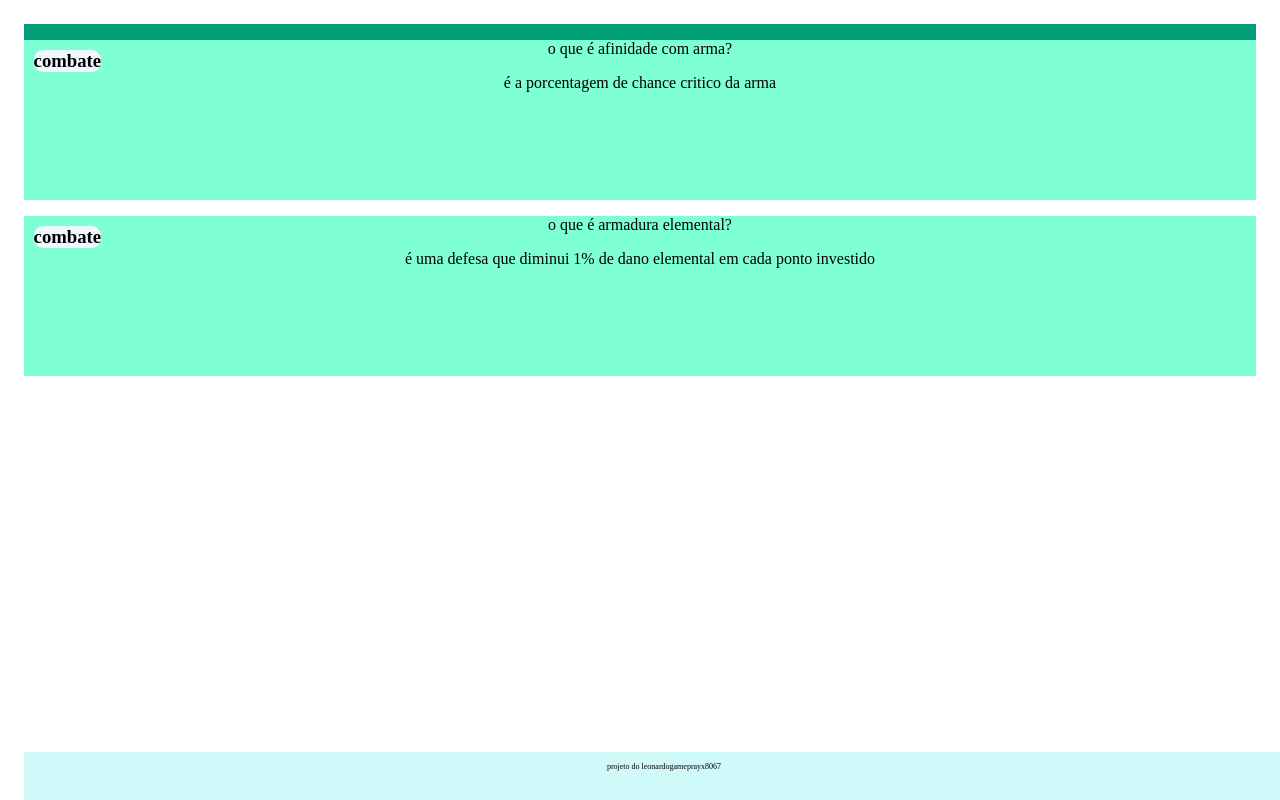
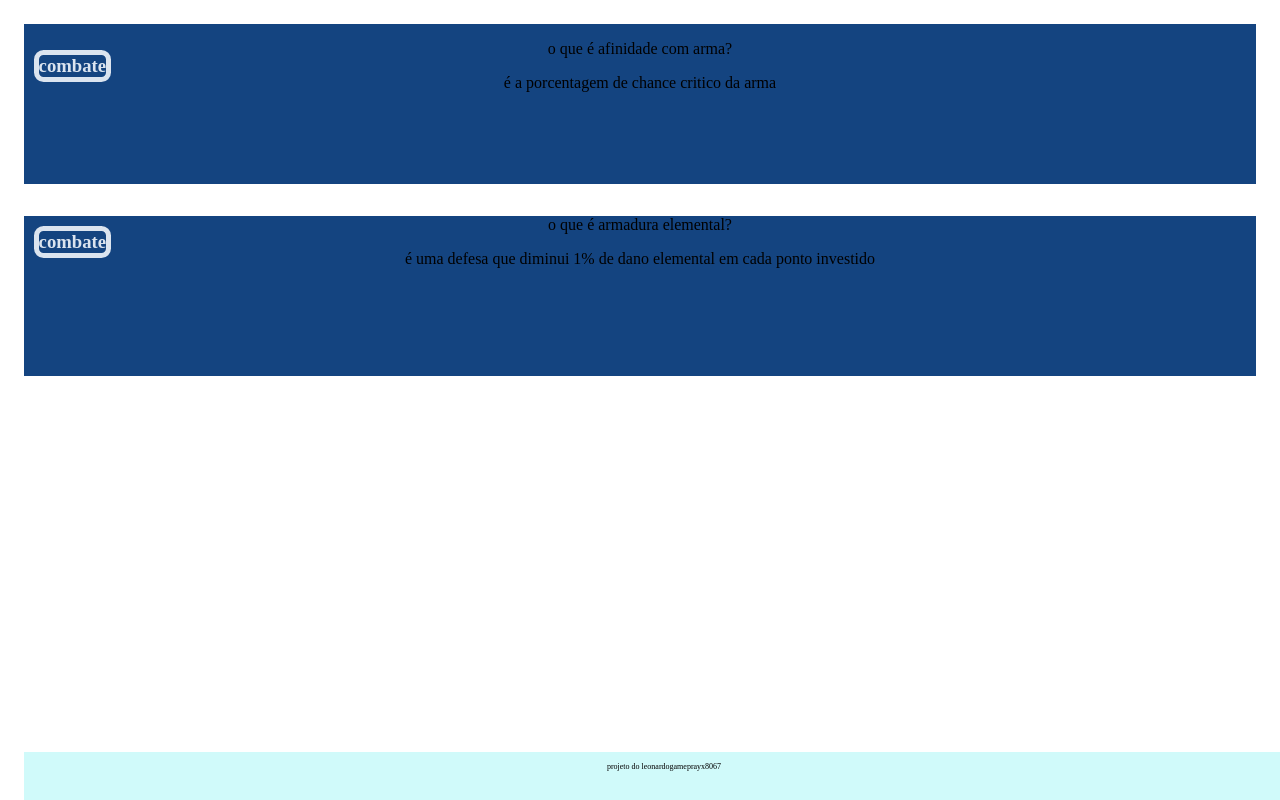
Before and after one commit to riolinZ/mal-nascido, a plain HTML site: page index.html in a window 1280 px wide. Drawn offline with Linux system fonts and the light colour scheme.

Commit message:
mkdhlieel

```diff
--- a/assets/style.css
+++ b/assets/style.css
@@ -1,3 +1,10 @@
+:root {
+    --text-color: #DBE4EF;
+    --card-front-color: #144480;;
+    --card-back-color: #00f48f;
+}
+
+
 
 body{
     background: url(img/decantalara\ tchunai\,\ arabassu\ barassu\ barachai.avif);
@@ -10,7 +17,7 @@ body{
 
 .cartão{
     margin: 1rem 1rem;
-    background-color: rgb(0, 158, 119);
+    background: var(--card-front-color);
     height: 10rem;
     flex-grow: 1;
     flex-basis: calc(33%-6rem);
@@ -18,12 +25,12 @@ body{
 
 .cartão__conteudo{
     text-align: center;
-    background-color: aquamarine;
     height: 100%;
 }
 
 .cartão__conteudo h3{
-    background-color: aliceblue;
+    color: var(--text-color);
+    border: 5px solid var(--text-color);
     text-align: left;
     padding: 0,5rem;
     position: absolute;
```
Also changed, not shown: 1 other file.
